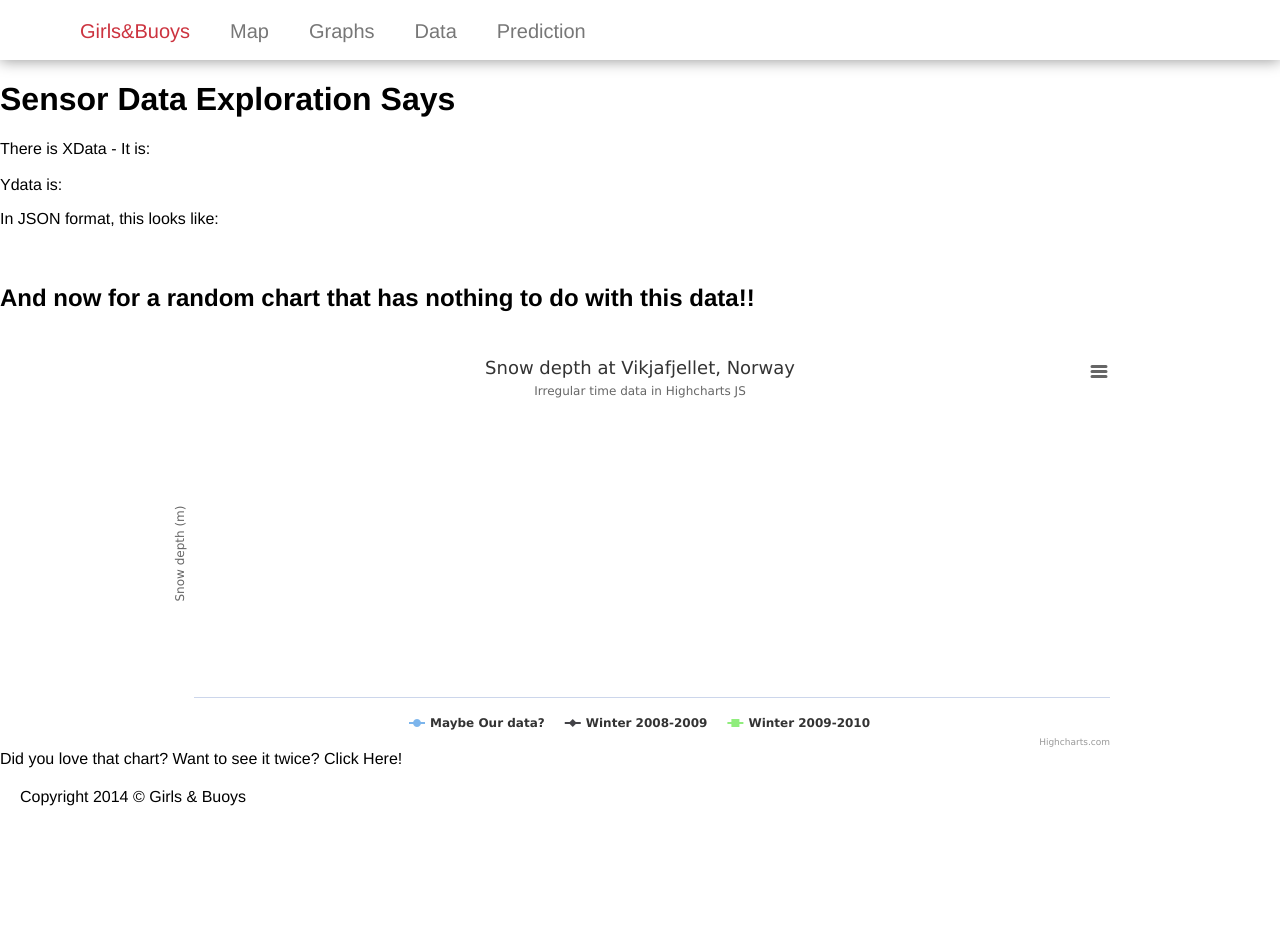
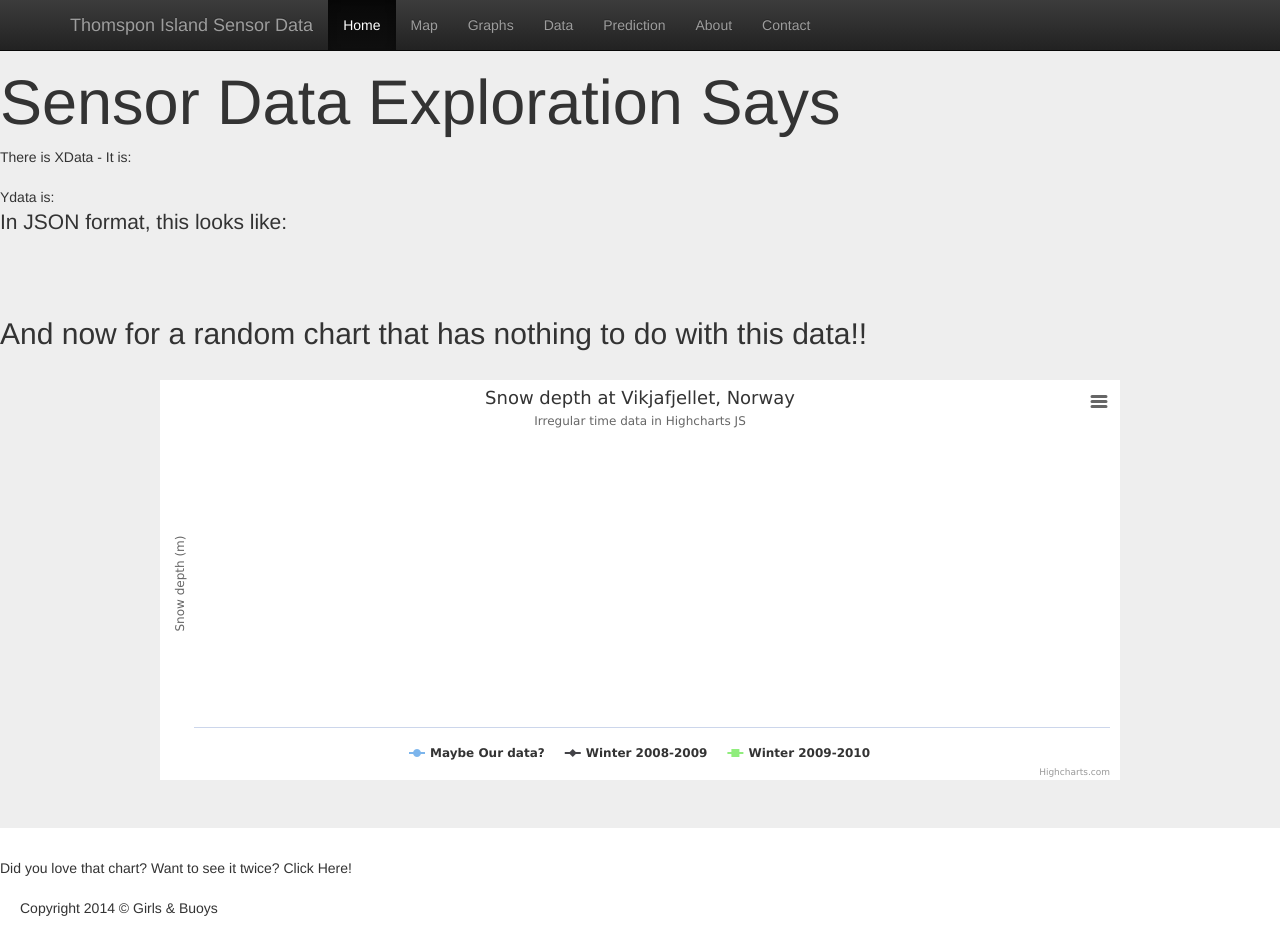
Before and after one commit to lindakukolich/sensor_data_exploration, a Django app: template sensor_data_exploration/sensor_data_exploration/templates/explorer/index.html in a window 1280 px wide. Before the commit the page ends 806 px from the top, so only its background shows below. Run offline with Django 3.2, Linux system fonts and the light colour scheme; the template is opened without the code that fills it, so the values that code supplies are empty; parts of the project's set-up code (start-up, migrations or seed data) failed here and were passed over; some libraries are stand-ins or nearby versions.

Commit message:
First pass at Bootstrap

```diff
--- a/sensor_data_exploration/sensor_data_exploration/templates/explorer/index.html
+++ b/sensor_data_exploration/sensor_data_exploration/templates/explorer/index.html
@@ -5,6 +5,7 @@
 <html>
   <head>
     <meta charset="utf-8"></meta>
+    <meta name="viewport" content="width=device-width, initial-scale=1.0">
     <title>Sensor Data Exploration Root</title>
     <link rel="stylesheet" type="text/css" media="screen" href="{%static "common.css" %}" />
 
@@ -13,6 +14,16 @@
     </script>
 
     <script src="//ajax.googleapis.com/ajax/libs/jquery/1.10.2/jquery.min.js"></script>
+
+    <!-- Latest compiled and minified CSS -->
+    <link rel="stylesheet" href="//netdna.bootstrapcdn.com/bootstrap/3.0.3/css/bootstrap.min.css">
+
+    <!-- Optional theme -->
+    <link rel="stylesheet" href="//netdna.bootstrapcdn.com/bootstrap/3.0.3/css/bootstrap-theme.min.css">
+
+    <!-- Latest compiled and minified JavaScript -->
+    <script src="//netdna.bootstrapcdn.com/bootstrap/3.0.3/js/bootstrap.min.js"></script>
+
     <script src="http://code.highcharts.com/highcharts.js"></script>
     <script src="http://code.highcharts.com/modules/exporting.js"></script>
     <script src="{%static "sensordata-highcharts.js" %}"></script>
@@ -20,16 +31,34 @@
 
   </head>
   <body>
-    <nav>
-      <ul>
-	<li class="logo">Girls&Buoys</li>
-	<li><a href="#">Map</a></li>
-	<li><a href="#">Graphs</B></li>
-	<li><a href="#">Data</a></li>
-	<li><a href="#">Prediction</a></li>
-      </ul>
+<!-- Fixed navbar -->
+    <div class="navbar navbar-inverse navbar-fixed-top" role="navigation">
+      <div class="container">
+        <div class="navbar-header">
+          <button type="button" class="navbar-toggle" data-toggle="collapse" data-target=".navbar-collapse">
+            <span class="sr-only">Toggle navigation</span>
+            <span class="icon-bar"></span>
+            <span class="icon-bar"></span>
+            <span class="icon-bar"></span>
+          </button>
+          <a class="navbar-brand" href="#">Thomspon Island Sensor Data</a>
+        </div>
+        <div class="navbar-collapse collapse">
+          <ul class="nav navbar-nav">
+            <li class="active"><a href="#">Home</a></li>
+	    <li><a href="#">Map</a></li>
+	    <li><a href="#">Graphs</a></li>
+	    <li><a href="#">Data</a></li>
+	    <li><a href="#">Prediction</a></li>
+	    <li><a href="#about">About</a></li>
+            <li><a href="#contact">Contact</a></li>
+	  </ul>
+        </div><!--/.nav-collapse -->
+      </div>
+    </div>
+
     </nav>
-    <div id="page">
+    <div class="jumbotron">
       <h1> Sensor Data Exploration Says</h1>
 
       <div id="data">
```
